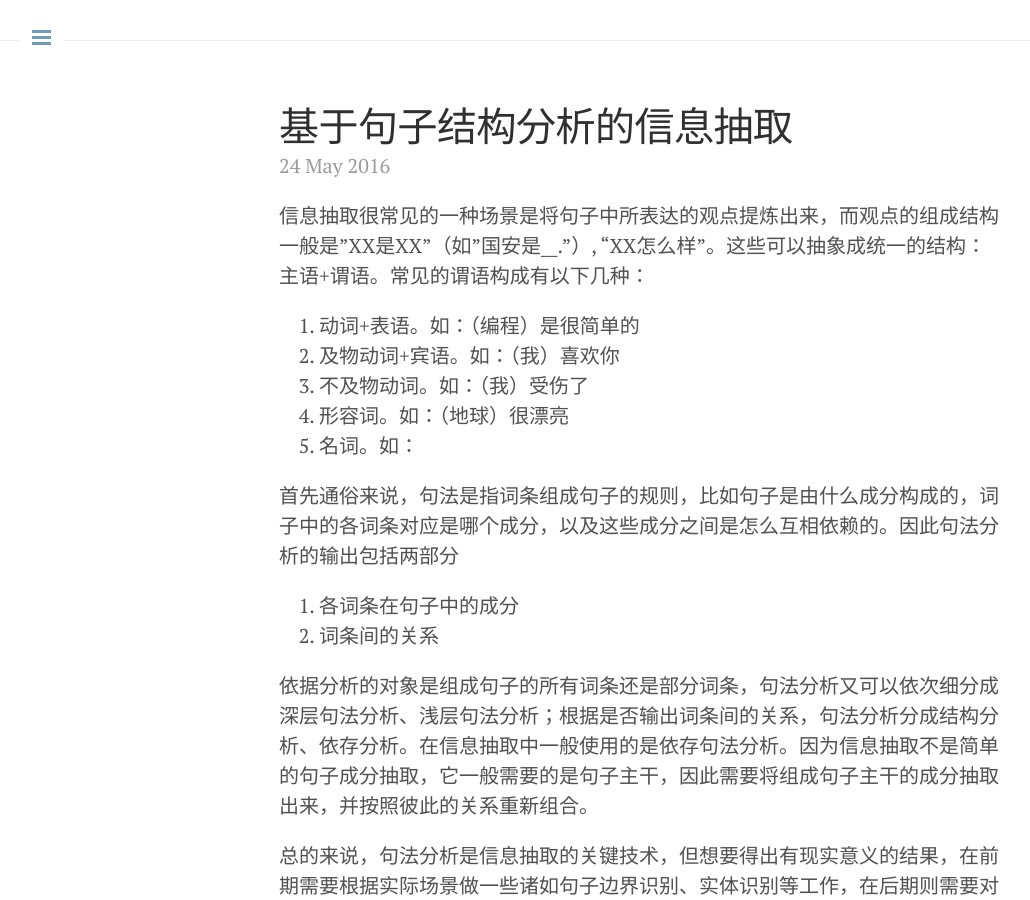
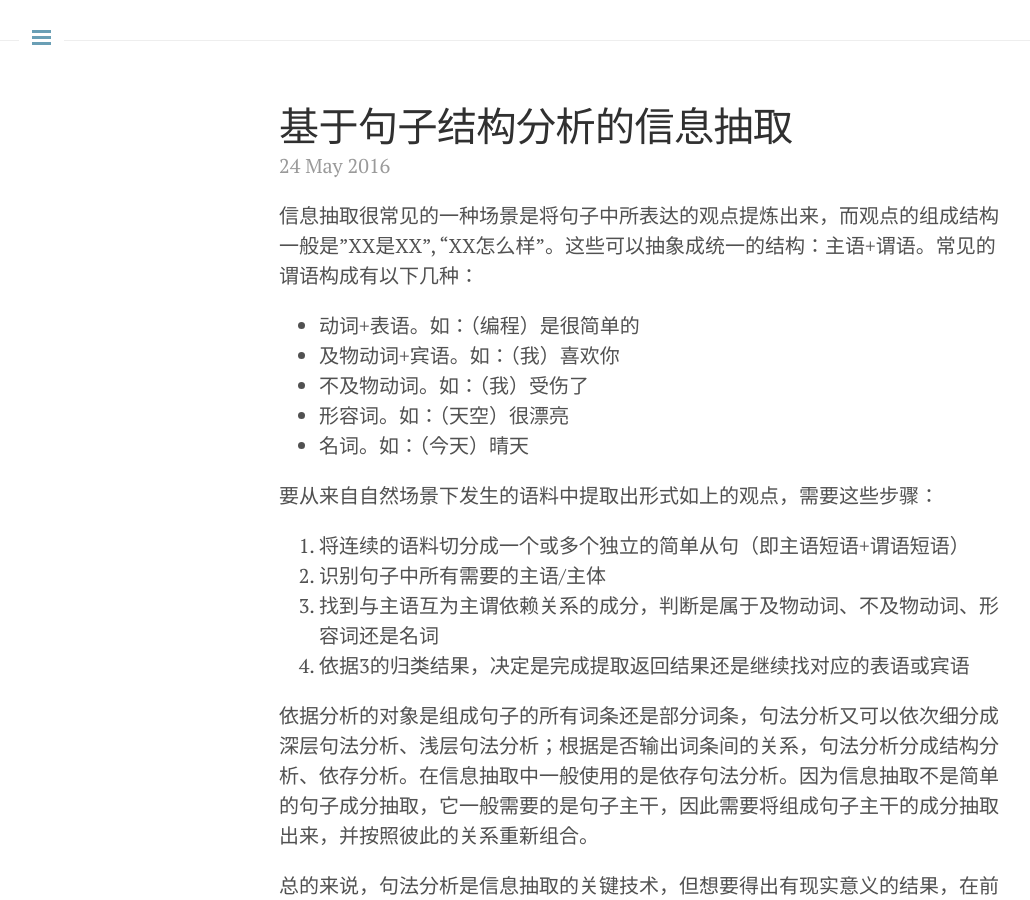
Before and after one commit to nomadcube/nomadcube.github.io, a Jekyll site: the page built from _posts/2016-05-24-基于句子结构分析的信息抽取.md, in a window 1280 px wide and 900 px high. Shown: the whole window, without its empty margins (1-1031 px from the left). Built offline with Jekyll 4.4.1, drawn with Linux system fonts in a browser that asks for light colours; comment, search, counter and statistics services are not loaded.

Commit message:
新文章

```diff
--- a/_posts/2016-05-24-基于句子结构分析的信息抽取.md
+++ b/_posts/2016-05-24-基于句子结构分析的信息抽取.md
@@ -3,19 +3,21 @@ layout: post
 tags: NLP
 ---
 
-信息抽取很常见的一种场景是将句子中所表达的观点提炼出来，而观点的组成结构一般是"XX是XX"（如"国安是__."）, "XX怎么样"。这些可以抽象成统一的结构：主语+谓语。常见的谓语构成有以下几种：
+信息抽取很常见的一种场景是将句子中所表达的观点提炼出来，而观点的组成结构一般是"XX是XX", "XX怎么样"。这些可以抽象成统一的结构：主语+谓语。常见的谓语构成有以下几种：
 
-1. 动词+表语。如：（编程）是很简单的
-2. 及物动词+宾语。如：（我）喜欢你
-3. 不及物动词。如：（我）受伤了
-4. 形容词。如：（地球）很漂亮
-5. 名词。如：
+- 动词+表语。如：（编程）是很简单的
+- 及物动词+宾语。如：（我）喜欢你
+- 不及物动词。如：（我）受伤了
+- 形容词。如：（天空）很漂亮
+- 名词。如：（今天）晴天
 
+要从来自自然场景下发生的语料中提取出形式如上的观点，需要这些步骤：
 
-首先通俗来说，句法是指词条组成句子的规则，比如句子是由什么成分构成的，词子中的各词条对应是哪个成分，以及这些成分之间是怎么互相依赖的。因此句法分析的输出包括两部分
+1. 将连续的语料切分成一个或多个独立的简单从句（即主语短语+谓语短语）
+2. 识别句子中所有需要的主语/主体
+3. 找到与主语互为主谓依赖关系的成分，判断是属于及物动词、不及物动词、形容词还是名词
+4. 依据3的归类结果，决定是完成提取返回结果还是继续找对应的表语或宾语
 
-1. 各词条在句子中的成分
-2. 词条间的关系
 
 依据分析的对象是组成句子的所有词条还是部分词条，句法分析又可以依次细分成深层句法分析、浅层句法分析；根据是否输出词条间的关系，句法分析分成结构分析、依存分析。在信息抽取中一般使用的是依存句法分析。因为信息抽取不是简单的句子成分抽取，它一般需要的是句子主干，因此需要将组成句子主干的成分抽取出来，并按照彼此的关系重新组合。
 
```
